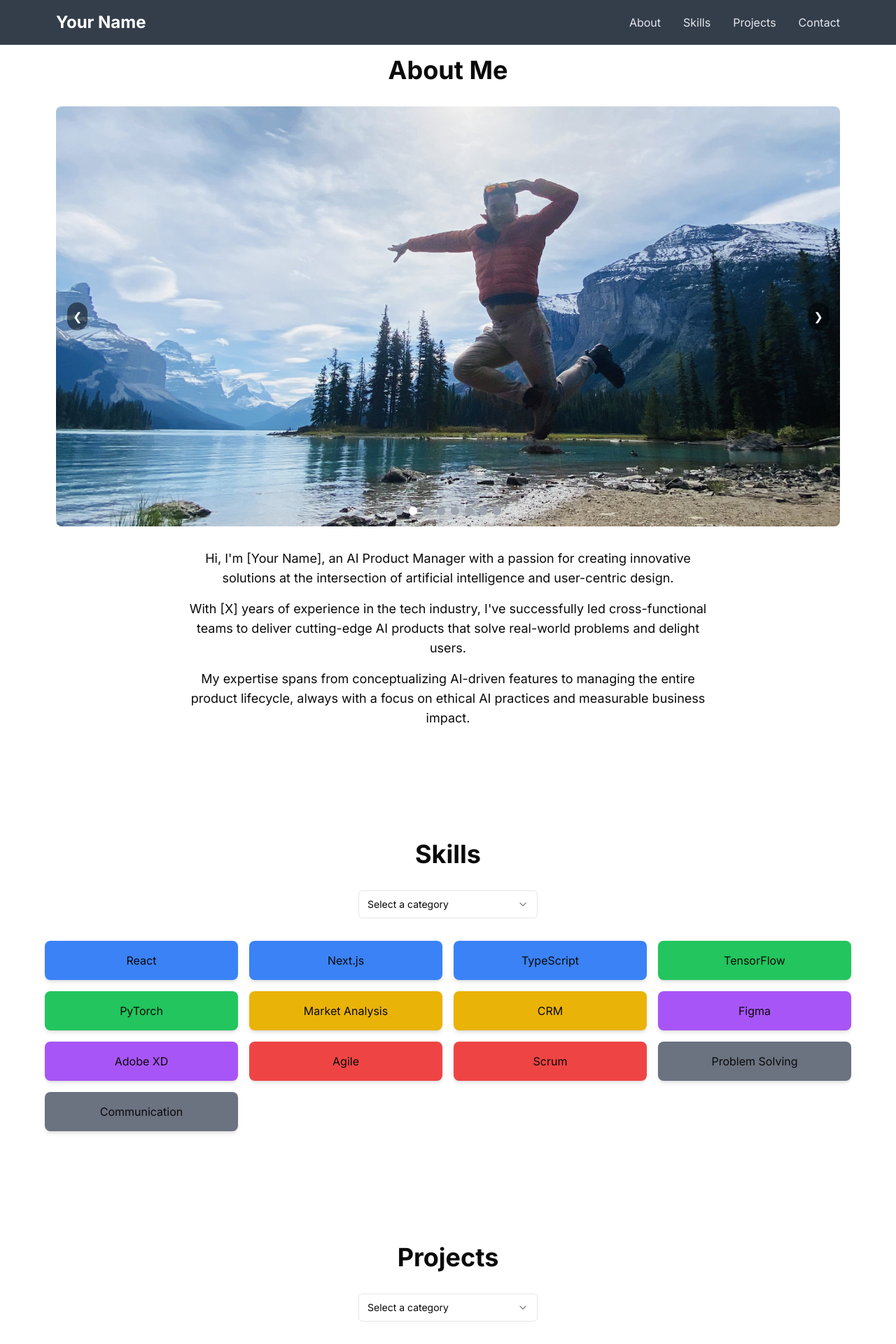
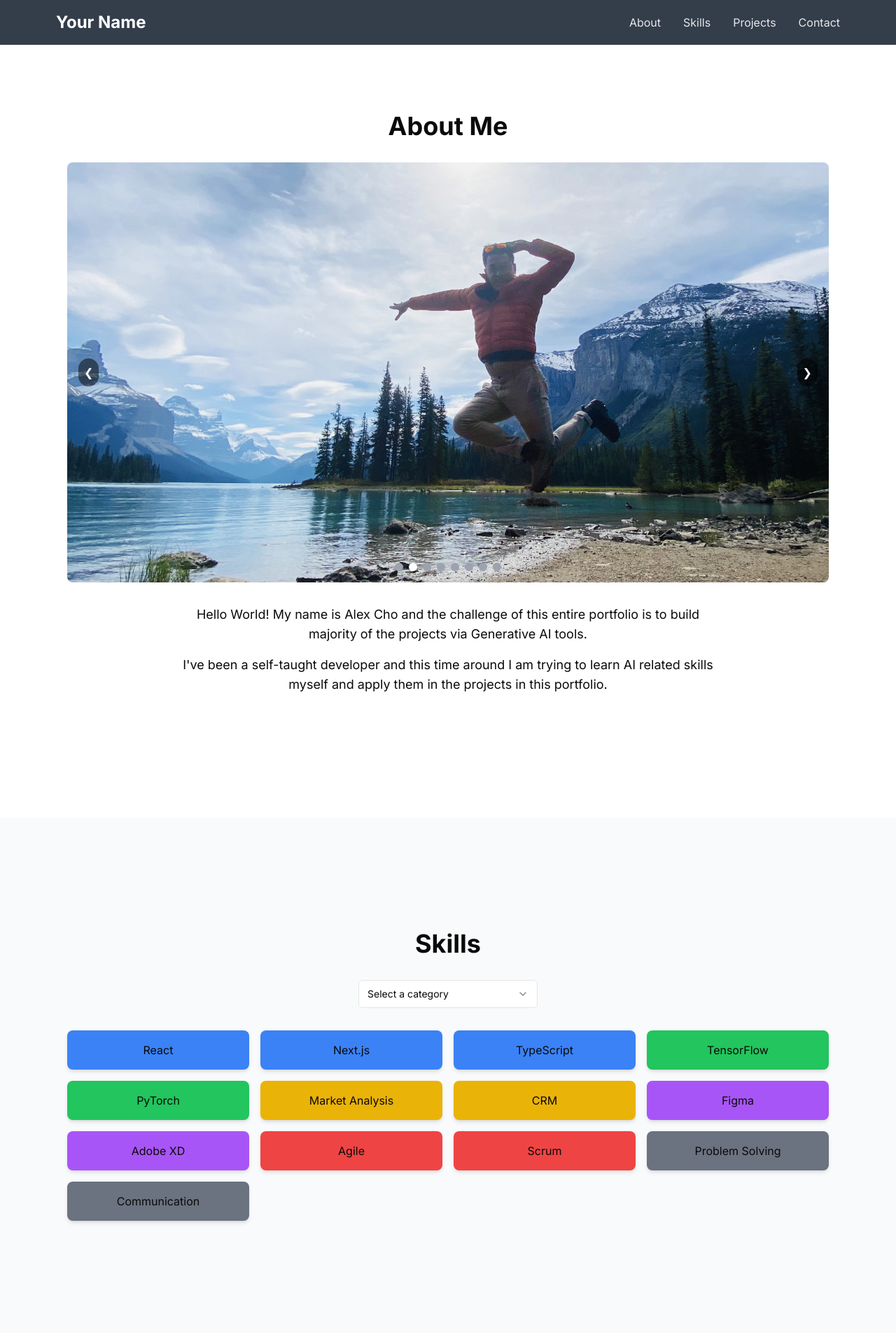
Before and after one commit to alexsjcho/alexcho_portfolio_2025, a Next.js app: page / in a window 1280 px wide. Shown: the top 1920 px of the page at 70% size. Built offline with nearby package versions, Linux system fonts and the light colour scheme.

Commit message:
added styling to sections

```diff
--- a/app/page.tsx
+++ b/app/page.tsx
@@ -2,14 +2,40 @@ import About from '@/components/About'
 import Header from '@/components/Header'
 import Skills from '@/components/Skills'
 import Projects from '@/components/Projects'
+import Contact from '@/components/Contact'
 
 export default function Home() {
   return (
-    <main>
+    <main className="min-h-screen">
       <Header />
-      <About />
-      <Skills />
-      <Projects />
+
+      {/* About section with light background */}
+      <section id="about" className="bg-white py-20">
+        <div className="max-w-6xl mx-auto px-4">
+          <About />
+        </div>
+      </section>
+
+      {/* Skills section with light gray background */}
+      <section id="skills" className="bg-gray-50 py-20">
+        <div className="max-w-6xl mx-auto px-4">
+          <Skills />
+        </div>
+      </section>
+
+      {/* Projects section with white background */}
+      <section id="projects" className="bg-white py-20">
+        <div className="max-w-6xl mx-auto px-4">
+          <Projects />
+        </div>
+      </section>
+
+      {/* Contact section with light gray background */}
+      <section id="contact" className="bg-gray-50 py-20">
+        <div className="max-w-6xl mx-auto px-4">
+          <Contact />
+        </div>
+      </section>
     </main>
   )
 }
--- a/components/About.tsx
+++ b/components/About.tsx
@@ -80,14 +80,12 @@ export default function About() {
           </div>
           <div className="w-full max-w-3xl text-center">
             <p className="text-lg mb-4">
-              Hi, I'm [Your Name], an AI Product Manager with a passion for creating innovative solutions at the intersection of artificial intelligence and user-centric design.
+              Hello World! My name is Alex Cho and the challenge of this entire portfolio is to build majority of the projects via Generative AI tools.
             </p>
             <p className="text-lg mb-4">
-              With [X] years of experience in the tech industry, I've successfully led cross-functional teams to deliver cutting-edge AI products that solve real-world problems and delight users.
+              I've been a self-taught developer and this time around I am trying to learn AI related skills myself and apply them in the projects in this portfolio.
             </p>
-            <p className="text-lg">
-              My expertise spans from conceptualizing AI-driven features to managing the entire product lifecycle, always with a focus on ethical AI practices and measurable business impact.
-            </p>
+
           </div>
         </div>
       </section>
```
